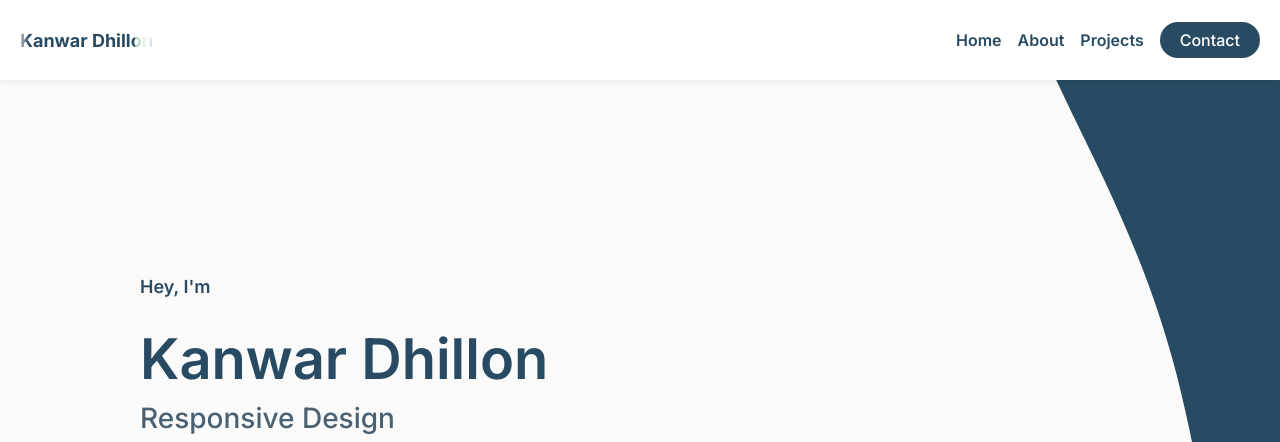
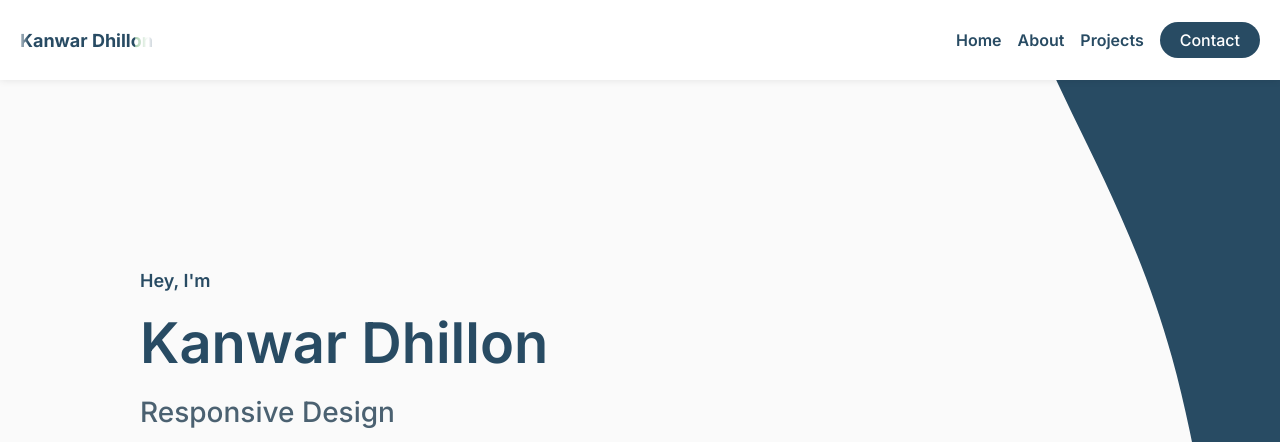
Before and after one commit to kdhillon29/eportfolio, a plain HTML site: page index.html in a window 1280 px wide. Shown: the top 442 px of the page. Drawn offline with nearby package versions, Linux system fonts and the light colour scheme.

Commit message:
fix layout

```diff
--- a/style.css
+++ b/style.css
@@ -316,7 +316,7 @@ a {
   display: flex;
   flex-direction: column;
   justify-content: center;
-  gap: 12px;
+  gap: 18px;
   color: var(--col-primary);
   /* animation: fadeInOpacity 2s; */
   transition: all 2s ease;
@@ -337,7 +337,7 @@ a {
 .header__title {
   font-size: 56px;
   font-weight: 600;
-  line-height: 100px;
+  /* line-height: 1px; */
   color: var(--col-primary);
   /* padding: 10px; */
   animation: slideUpAnimate 500ms 100ms backwards;
@@ -346,7 +346,7 @@ a {
 .header__subtitle {
   font-size: 28px;
   height: 30px;
-  margin-top: -20px;
+  /* margin-top: -20px; */
   filter: brightness(0.8);
   opacity: 0.8;
 
```
